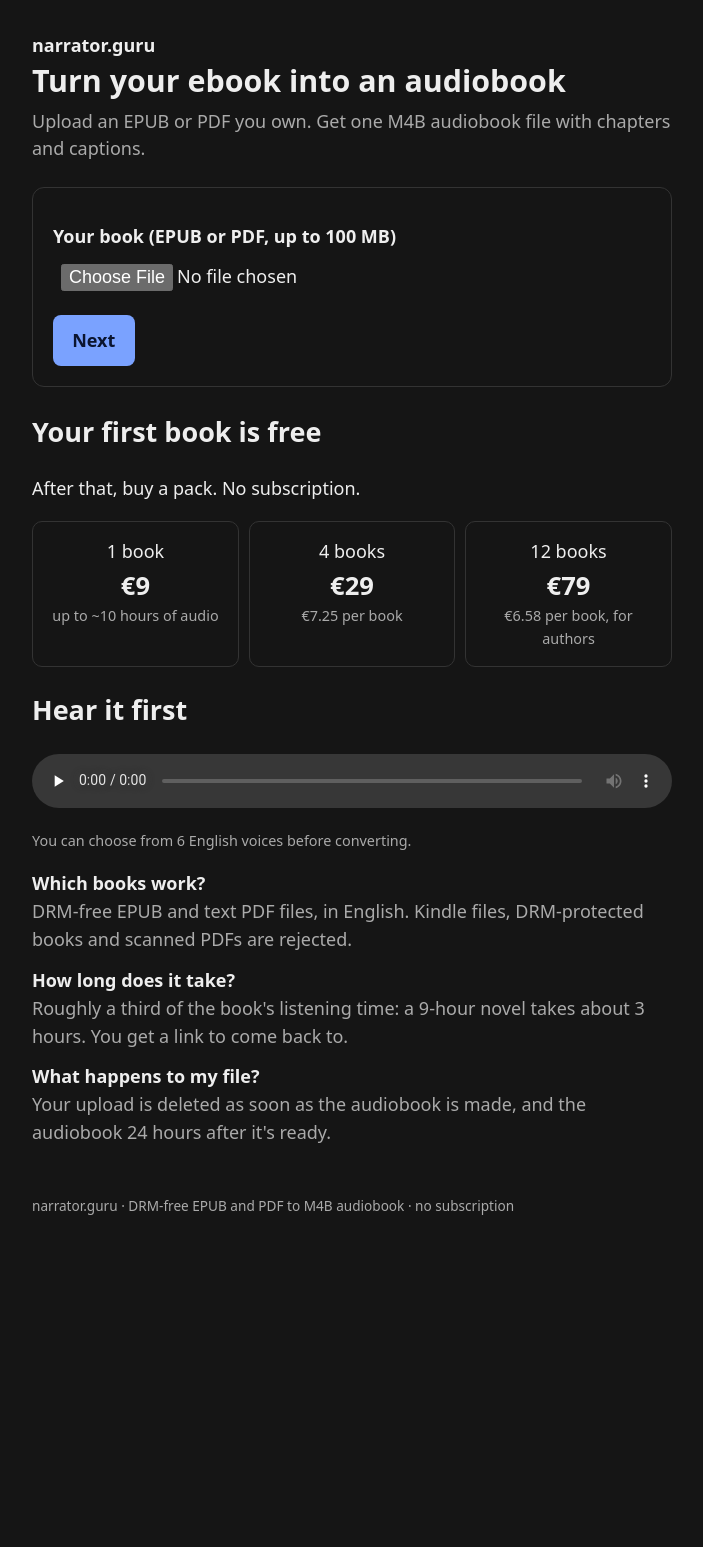
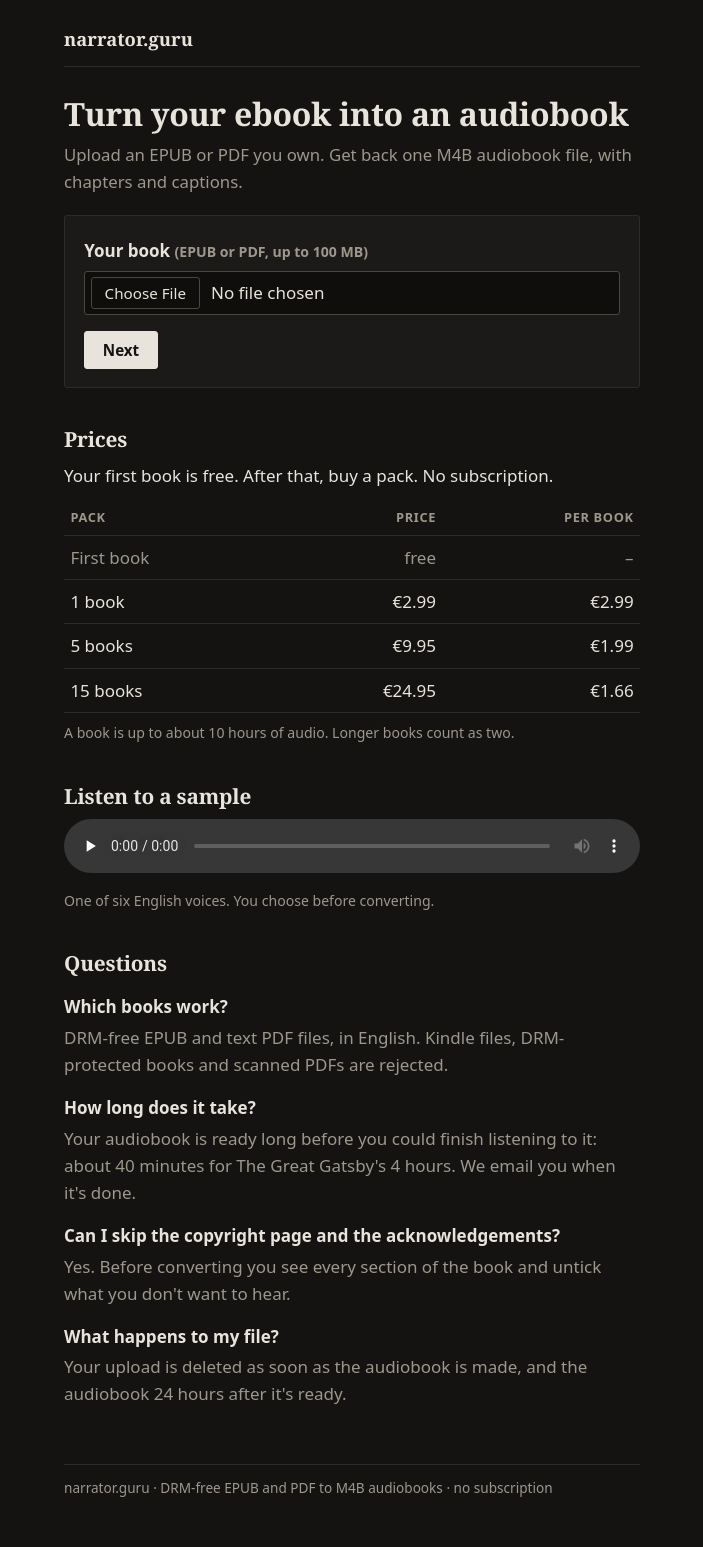
Before and after one commit to CarlosVitorino/ebook-to-audiobook-web-converter, a FastAPI app: page / in a window 1280 px wide. Shown: the whole page, without its empty margins (288-991 px from the left). Before the commit the page ends 1215 px from the top, so only its background shows below. Run offline with FastAPI, Linux system fonts and the light colour scheme.

Commit message:
New prices (€2.99 / €9.95 for 5 / €24.95 for 15), faster timing copy, plainer layout
Prices move to a table; buttons are square, one solid per page. The confirm page
estimates processing time from NARRATION_SPEED (default 5x real time).

Co-Authored-By: Claude Opus 5.5 <noreply@anthropic.com>

```diff
--- /dev/null
+++ b/app/templates/_prices.html
@@ -0,0 +1,13 @@
+<table>
+  <thead><tr><th>Pack</th><th class="num">Price</th><th class="num">Per book</th>{% if buy %}<th></th>{% endif %}</tr></thead>
+  <tbody>
+  {% if not buy %}<tr class="free"><td>First book</td><td class="num">free</td><td class="num">–</td></tr>{% endif %}
+  {% for p in packs %}
+    <tr>
+      <td>{{ p.name }}</td><td class="num">{{ p.price }}</td><td class="num">{{ p.per_book }}</td>
+      {% if buy %}<td class="num"><form method="post" action="/buy" style="margin:0"><input type="hidden" name="pack" value="{{ p.id }}"><button class="buy">Buy</button></form></td>{% endif %}
+    </tr>
+  {% endfor %}
+  </tbody>
+</table>
+<p class="small">A book is up to about 10 hours of audio. Longer books count as two.</p>
--- a/app/templates/base.html
+++ b/app/templates/base.html
@@ -1,60 +1,99 @@
 <!doctype html>
 <html lang="en">
 <head>
+<meta charset="utf-8">
 <meta name="color-scheme" content="dark">
-<meta charset="utf-8">
 <meta name="viewport" content="width=device-width, initial-scale=1">
 <title>{% block title %}narrator.guru: ebook to audiobook{% endblock %}</title>
 {% block head %}{% endblock %}
 <style>
-  /* Dark only, on purpose: it's the look of the product, not a user setting. */
-  :root { color-scheme:dark; --fg:#eee; --bg:#151515; --muted:#aaa; --accent:#7aa2ff; --on-accent:#0b1530; --line:#333; --bad:#f87171; }
-  body { font: 18px/1.55 system-ui, sans-serif; color:var(--fg); background:var(--bg); max-width:40rem; margin:0 auto; padding:2rem 1rem 4rem; }
-  h1 { font-size:1.9rem; line-height:1.2; margin:.2rem 0 .5rem; }
-  .lede { color:var(--muted); margin-top:0; }
-  form.card, .card { border:1px solid var(--line); border-radius:12px; padding:1.25rem; margin:1.5rem 0; }
-  label { display:block; font-weight:600; margin:.9rem 0 .3rem; }
-  input[type=email], input[type=file] { width:100%; font:inherit; padding:.5rem; box-sizing:border-box; }
-  .check { display:flex; gap:.6rem; align-items:flex-start; font-weight:400; }
-  .check input { margin-top:.35rem; width:1.1rem; height:1.1rem; }
-  button { font:inherit; font-weight:600; background:var(--accent); color:var(--on-accent); border:0; border-radius:8px; padding:.7rem 1.2rem; margin-top:1rem; cursor:pointer; }
-  a.button { display:inline-block; background:var(--accent); color:var(--on-accent); border-radius:8px; padding:.7rem 1.2rem; font-weight:600; text-decoration:none; margin:.3rem .3rem 0 0; }
-  a { color:var(--accent); }
-  .top { display:flex; flex-wrap:wrap; gap:.3rem 1rem; align-items:baseline; justify-content:space-between; }
+  /* Dark only, on purpose: it's the look of the product, not a user setting.
+     Plain and a little old-fashioned: one column, serif headings, thin rules, square buttons. */
+  :root {
+    color-scheme:dark;
+    --bg:#141312; --panel:#1b1a18; --field:#0f0e0d;
+    --fg:#e8e4dc; --muted:#9d978c; --line:#2f2c28; --edge:#4a4640; --bad:#ef8a80;
+    --serif: Charter, "Bitstream Charter", "Iowan Old Style", Georgia, Cambria, serif;
+  }
+  * { box-sizing:border-box; }
+  body { font:17px/1.6 system-ui, -apple-system, "Segoe UI", sans-serif; color:var(--fg); background:var(--bg);
+         max-width:38rem; margin:0 auto; padding:1.5rem 1rem 3rem; }
+  h1, h2 { font-family:var(--serif); font-weight:700; letter-spacing:-.01em; }
+  h1 { font-size:2rem; line-height:1.15; margin:1.8rem 0 .6rem; }
+  h2 { font-size:1.3rem; line-height:1.25; margin:2.4rem 0 .6rem; }
+  p { margin:.6rem 0; }
+  a { color:var(--fg); text-decoration:underline; text-decoration-color:var(--edge); text-underline-offset:.2em; }
+  a:hover { text-decoration-color:var(--fg); }
+  hr { border:0; border-top:1px solid var(--line); margin:2rem 0; }
+  .lede { color:var(--muted); font-size:1.05rem; }
+  .small { font-size:.88rem; color:var(--muted); }
+  .error { color:var(--bad); }
+
+  /* header and footer */
+  .top { display:flex; flex-wrap:wrap; gap:.2rem 1rem; align-items:baseline; justify-content:space-between;
+         padding-bottom:.8rem; border-bottom:1px solid var(--line); }
+  .brand { font-family:var(--serif); font-weight:700; font-size:1.15rem; text-decoration:none; }
   .who { font-size:.85rem; color:var(--muted); margin:0; }
-  button.link { background:none; color:var(--accent); padding:0; margin:0; font-weight:400; text-decoration:underline; }
-  .or { text-align:center; color:var(--muted); margin:1rem 0; }
-  .books { list-style:none; padding:0; } .books li { padding:.4rem 0; border-bottom:1px solid var(--line); }
-  .error { color:var(--bad); font-weight:600; }
-  .small { font-size:.9rem; color:var(--muted); }
-  .packs { display:grid; grid-template-columns:repeat(auto-fit,minmax(7rem,1fr)); gap:.6rem; }
-  .pack { border:1px solid var(--line); border-radius:10px; padding:1rem; text-align:center; }
-  .pack .price { font-size:1.6rem; font-weight:700; }
-  .pack button { width:100%; }
-  progress { width:100%; height:1.2rem; }
-  .steps { font-size:.9rem; color:var(--muted); margin:0 0 1.2rem; }
-  .steps b { color:var(--fg); }
-  .brand { font-weight:700; color:var(--fg); text-decoration:none; }
-  .sections { list-style:none; padding:0; margin:1rem 0; border-top:1px solid var(--line); }
-  .sections li { border-bottom:1px solid var(--line); padding:.55rem 0; }
-  .sections .row { display:flex; gap:.6rem; align-items:baseline; }
-  .sections .row input { width:1.1rem; height:1.1rem; flex:none; position:relative; top:.15rem; }
-  .sections .name { flex:1; min-width:0; }
-  .sections .name .t { font-weight:600; }
-  .sections .off .name { color:var(--muted); }
-  .sections .off .name .t { font-weight:400; text-decoration:line-through; }
-  .sections .preview { display:block; font-size:.85rem; color:var(--muted); white-space:nowrap; overflow:hidden; text-overflow:ellipsis; }
-  .sections .words { font-size:.85rem; color:var(--muted); white-space:nowrap; }
-  .sections details { margin:.3rem 0 0 1.7rem; font-size:.9rem; }
-  .sections summary { cursor:pointer; color:var(--accent); }
-  textarea { width:100%; box-sizing:border-box; font:15px/1.5 system-ui, sans-serif; min-height:14rem; padding:.5rem; margin-top:.4rem; color:var(--fg); background:var(--bg); border:1px solid var(--line); }
-  .total { position:sticky; top:0; background:var(--bg); padding:.5rem 0; border-bottom:1px solid var(--line); font-weight:600; z-index:1; }
-  .voices { display:grid; grid-template-columns:repeat(auto-fit,minmax(16rem,1fr)); gap:.5rem; }
-  .voices label { display:flex; gap:.5rem; align-items:center; font-weight:400; margin:0; border:1px solid var(--line); border-radius:8px; padding:.4rem .6rem; }
-  .voices audio { height:2rem; width:9rem; margin-left:auto; }
-  .faq dt { font-weight:600; margin-top:.8rem; } .faq dd { margin:0; color:var(--muted); }
-  footer { margin-top:3rem; font-size:.85rem; color:var(--muted); }
-  table { border-collapse:collapse; } td, th { padding:.3rem .8rem; border-bottom:1px solid var(--line); text-align:left; }
+  footer { margin-top:3.5rem; padding-top:.8rem; border-top:1px solid var(--line); font-size:.85rem; color:var(--muted); }
+
+  /* forms */
+  .box { background:var(--panel); border:1px solid var(--line); border-radius:3px; padding:1.1rem 1.2rem; margin:1.2rem 0; }
+  label { display:block; font-weight:600; margin:.2rem 0 .4rem; }
+  input[type=email], input[type=file], textarea {
+    width:100%; font:inherit; color:var(--fg); background:var(--field);
+    border:1px solid var(--edge); border-radius:3px; padding:.45rem .6rem; }
+  input[type=file] { padding:.35rem; }
+  input:focus-visible, textarea:focus-visible, button:focus-visible, a:focus-visible { outline:2px solid var(--fg); outline-offset:2px; }
+  input[type=checkbox], input[type=radio] { accent-color:var(--fg); width:1rem; height:1rem; }
+  .check { display:flex; gap:.6rem; align-items:flex-start; font-weight:400; margin:.8rem 0; }
+  .check input { margin-top:.3rem; flex:none; }
+
+  /* buttons: solid for the one thing to do on a page, outlined for everything else */
+  button, .button, input[type=file]::file-selector-button {
+    display:inline-block; font:inherit; font-size:.95rem; font-weight:600; line-height:1.2; cursor:pointer;
+    color:var(--bg); background:var(--fg); border:1px solid var(--fg); border-radius:3px;
+    padding:.55rem 1.1rem; text-decoration:none; }
+  button:hover, .button:hover { background:#fff; border-color:#fff; }
+  .actions { margin-top:1rem; display:flex; flex-wrap:wrap; gap:.5rem; align-items:center; }
+  .secondary, input[type=file]::file-selector-button { color:var(--fg); background:transparent; border-color:var(--edge); font-weight:500; }
+  .secondary:hover { background:transparent; border-color:var(--fg); }
+  input[type=file]::file-selector-button { margin-right:.7rem; padding:.35rem .8rem; }
+  button.link { background:none; border:0; padding:0; color:var(--muted); font-weight:400; font-size:inherit; text-decoration:underline; text-underline-offset:.2em; }
+  button.link:hover { color:var(--fg); }
+  .buy { font-size:.85rem; padding:.3rem .8rem; }
+
+  /* tables: prices and stats */
+  table { width:100%; border-collapse:collapse; font-variant-numeric:tabular-nums; }
+  th, td { text-align:left; padding:.5rem .4rem; border-bottom:1px solid var(--line); }
+  th { font-size:.8rem; font-weight:600; color:var(--muted); text-transform:uppercase; letter-spacing:.05em; }
+  td.num, th.num { text-align:right; }
+  tr.free td { color:var(--muted); }
+
+  /* step 2 */
+  .steps { font-size:.85rem; color:var(--muted); margin:1.2rem 0 0; }
+  .steps b { color:var(--fg); font-weight:600; }
+  .total { position:sticky; top:0; z-index:1; background:var(--bg); padding:.6rem 0; border-bottom:1px solid var(--edge); font-weight:600; }
+  .sections, .voices, .books { list-style:none; padding:0; margin:0 0 1rem; }
+  .sections li, .voices li, .books li { border-bottom:1px solid var(--line); padding:.6rem 0; }
+  .row { display:flex; gap:.7rem; align-items:baseline; }
+  .row > input { position:relative; top:.15rem; flex:none; }
+  .name { flex:1; min-width:0; margin:0; font-weight:400; }
+  .name .t { font-weight:600; }
+  .off .name { color:var(--muted); }
+  .off .name .t { font-weight:400; text-decoration:line-through; }
+  .preview { display:block; font-size:.85rem; color:var(--muted); white-space:nowrap; overflow:hidden; text-overflow:ellipsis; }
+  .words { font-size:.85rem; color:var(--muted); white-space:nowrap; }
+  .sections details { margin:.25rem 0 0 1.7rem; font-size:.9rem; }
+  .sections summary { cursor:pointer; color:var(--muted); }
+  .sections summary:hover { color:var(--fg); }
+  textarea { font-size:15px; line-height:1.5; min-height:14rem; margin-top:.4rem; }
+  .voices .row { align-items:center; }
+  .voices .row > input { top:0; }
+  .voices audio { height:2rem; width:10rem; flex:none; }
+
+  .faq dt { font-weight:600; margin-top:1rem; } .faq dd { margin:.2rem 0 0; color:var(--muted); }
+  progress { width:100%; height:.6rem; accent-color:var(--fg); }
+  @media (max-width:30rem) { h1 { font-size:1.65rem; } .voices audio { width:7.5rem; } }
 </style>
 </head>
 <body>
@@ -62,6 +101,6 @@
 {% if user %}<form method="post" action="/signout" class="who">{{ user.email }} · {{ balance }} book{{ 's' if balance != 1 }} left · <button class="link">Sign out</button></form>{% endif %}
 </header>
 {% block body %}{% endblock %}
-<footer>narrator.guru · DRM-free EPUB and PDF to M4B audiobook · no subscription</footer>
+<footer>narrator.guru · DRM-free EPUB and PDF to M4B audiobooks · no subscription</footer>
 </body>
 </html>
--- a/app/templates/home.html
+++ b/app/templates/home.html
@@ -1,13 +1,13 @@
 {% extends "base.html" %}
 {% block body %}
 <h1>Turn your ebook into an audiobook</h1>
-<p class="lede">Upload an EPUB or PDF you own. Get one M4B audiobook file with chapters and captions.</p>
+<p class="lede">Upload an EPUB or PDF you own. Get back one M4B audiobook file, with chapters and captions.</p>
 
-<form class="card" method="post" action="/upload" enctype="multipart/form-data">
+<form class="box" method="post" action="/upload" enctype="multipart/form-data">
   {% if error %}<p class="error" role="alert">{{ error }}</p>{% endif %}
-  <label for="book">Your book (EPUB or PDF, up to {{ max_mb }} MB)</label>
+  <label for="book">Your book <span class="small">(EPUB or PDF, up to {{ max_mb }} MB)</span></label>
   <input id="book" name="book" type="file" accept=".epub,.pdf,application/epub+zip,application/pdf" required>
-  <button type="submit">Next</button>
+  <div class="actions"><button type="submit">Next</button></div>
 </form>
 
 {% if books %}
@@ -17,23 +17,22 @@
 </ul>
 {% endif %}
 
-<h2>Your first book is free</h2>
-<p>After that, buy a pack. No subscription.</p>
-<div class="packs">
-{% for p in packs %}
-  <div class="pack"><div>{{ p.name }}</div><div class="price">{{ p.price }}</div><div class="small">{{ p.note }}</div></div>
-{% endfor %}
-</div>
+<h2>Prices</h2>
+<p>Your first book is free. After that, buy a pack. No subscription.</p>
+{% include "_prices.html" %}
 
-<h2>Hear it first</h2>
+<h2>Listen to a sample</h2>
 <audio controls preload="none" src="/static/voices/{{ sample }}.m4a" style="width:100%"></audio>
-<p class="small">You can choose from 6 English voices before converting.</p>
+<p class="small">One of six English voices. You choose before converting.</p>
 
+<h2>Questions</h2>
 <dl class="faq">
   <dt>Which books work?</dt>
   <dd>DRM-free EPUB and text PDF files, in English. Kindle files, DRM-protected books and scanned PDFs are rejected.</dd>
   <dt>How long does it take?</dt>
-  <dd>Roughly a third of the book's listening time: a 9-hour novel takes about 3 hours. You get a link to come back to.</dd>
+  <dd>Your audiobook is ready long before you could finish listening to it: about 40 minutes for The Great Gatsby's 4 hours. We email you when it's done.</dd>
+  <dt>Can I skip the copyright page and the acknowledgements?</dt>
+  <dd>Yes. Before converting you see every section of the book and untick what you don't want to hear.</dd>
   <dt>What happens to my file?</dt>
   <dd>Your upload is deleted as soon as the audiobook is made, and the audiobook {{ keep | int }} hours after it's ready.</dd>
 </dl>
--- a/app/templates/pricing.html
+++ b/app/templates/pricing.html
@@ -2,6 +2,6 @@
 {% block body %}
 <h1>{% if have == 0 %}You've used your free book{% else %}This book needs {{ needed }} books{% endif %}</h1>
 <p class="lede">"{{ job.title }}" uses {{ needed }} book{{ 's' if needed > 1 }} and you have {{ have }}. Pick a pack to convert it. No subscription, use them whenever you like.</p>
-{% include "_packs.html" %}
-<p class="small" style="margin-top:1.5rem">{% if needed > 1 %}Or <a href="/drafts/{{ job.id }}">untick some sections</a> to make it shorter. · {% endif %}<a href="/">Home</a></p>
+{% with buy=True %}{% include "_prices.html" %}{% endwith %}
+<p class="small" style="margin-top:1.2rem">{% if needed > 1 %}Or <a href="/drafts/{{ job.id }}">untick some sections</a> to make it shorter. · {% endif %}<a href="/">Home</a></p>
 {% endblock %}
--- a/app/templates/signin_confirm.html
+++ b/app/templates/signin_confirm.html
@@ -1,8 +1,8 @@
 {% extends "base.html" %}
 {% block body %}
 <h1>Sign in</h1>
-<form class="card" method="post" action="/signin/email/{{ token }}">
+<form class="box" method="post" action="/signin/email/{{ token }}">
   <p style="margin-top:0">Signing in as <strong>{{ email }}</strong>.</p>
-  <button type="submit">Sign in</button>
+  <div class="actions"><button type="submit">Sign in</button></div>
 </form>
 {% endblock %}
--- a/app/templates/thanks.html
+++ b/app/templates/thanks.html
@@ -1,6 +1,6 @@
 {% extends "base.html" %}
 {% block body %}
 <h1>Thanks, you're on the list</h1>
-<p class="lede">Paid packs aren't open yet. We've noted that you want the <strong>{{ pack.name }}</strong> pack ({{ pack.price }}), and we'll email you as soon as you can buy it.</p>
+<p class="lede">Payments open soon. We've noted that you want the <strong>{{ pack.name }}</strong> pack ({{ pack.price }}), and we'll email you as soon as you can buy it.</p>
 <p><a href="/">Back to home</a></p>
 {% endblock %}
```
Also changed, not shown: app/templates/_packs.html (deleted, +0 -11 lines), app/templates/choose.html (+10 -10 lines), app/templates/confirm.html (+4 -3 lines), app/templates/job.html (+7 -7 lines), app/templates/signin.html (+5 -5 lines), app/web.py (+7 -4 lines), docs/build-plan.md (+1 -1 lines), docs/v1-plan.md (+9 -3 lines), README.md.
